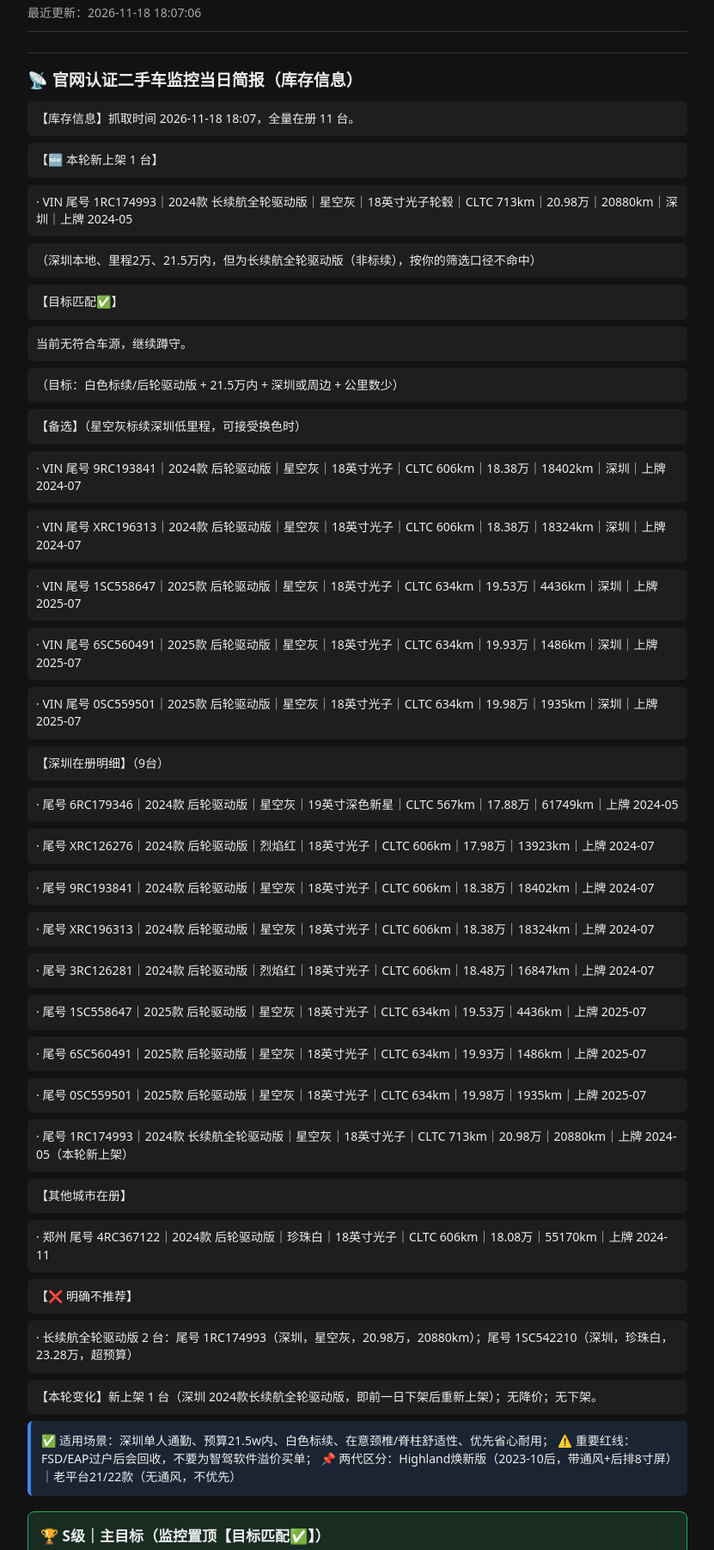
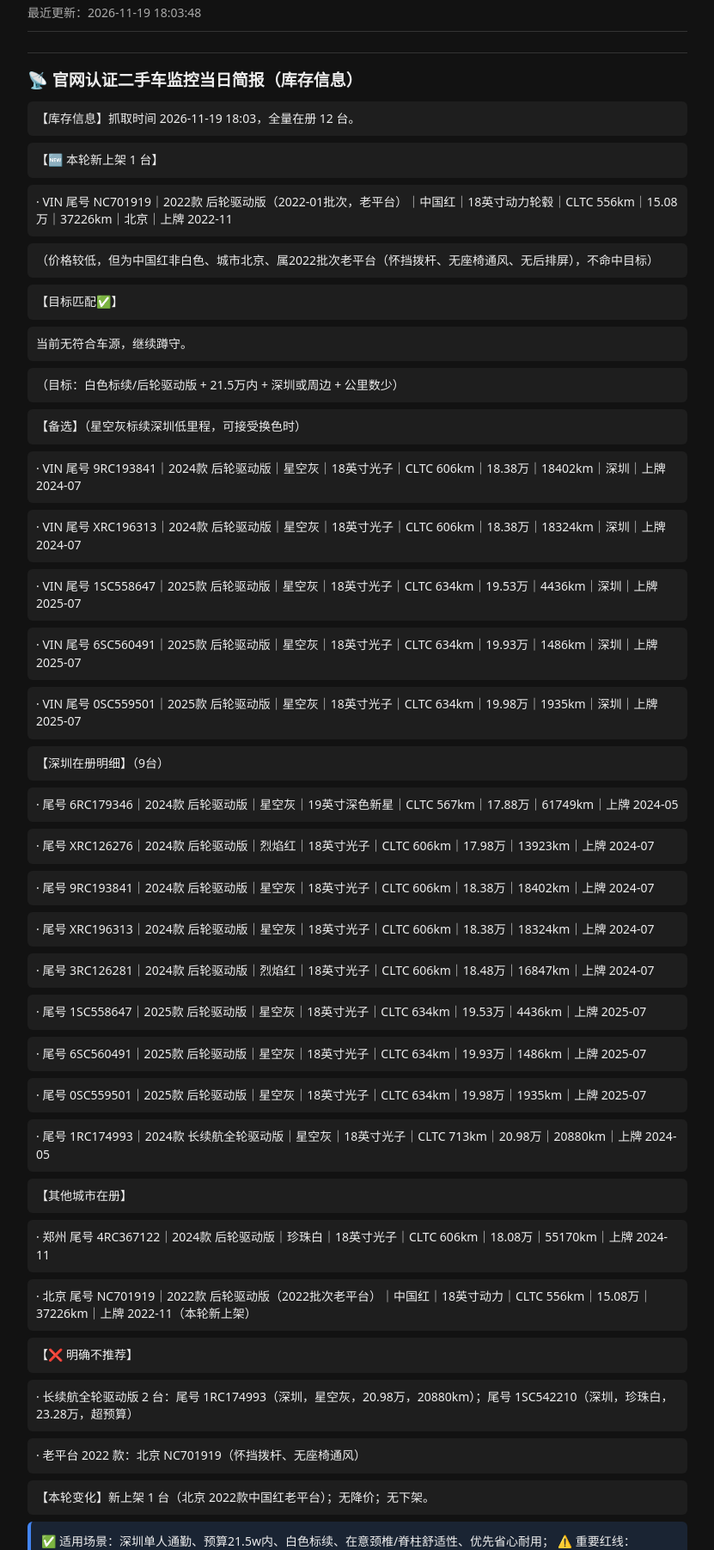
Before and after one commit to LZQ-98/tesla-m3-used-monitor, a plain HTML site: page index.html in a window 1280 px wide. Shown: the part 50-1853 px from the top of the page at 86% size, without its empty margins (224-1055 px from the left). Drawn offline with Linux system fonts and the light colour scheme.

Commit message:
auto: update 2026-11-19 18:03:48

```diff
--- a/index.html
+++ b/index.html
@@ -118,16 +118,16 @@
 <body>
     <div class="header">
         <h1>🏁 Model3 特斯拉认证二手车 性价比看板</h1>
-        <div class="update-time">最近更新：2026-11-18 18:07:06</div>
+        <div class="update-time">最近更新：2026-11-19 18:03:48</div>
     </div>
 
     <!-- 库存/监控简报区 置顶 -->
     <div class="monitor-area">
         <h2>📡 官网认证二手车监控当日简报（库存信息）</h2>
-        <div class="log-item">【库存信息】抓取时间 2026-11-18 18:07，全量在册 11 台。</div>
+        <div class="log-item">【库存信息】抓取时间 2026-11-19 18:03，全量在册 12 台。</div>
 <div class="log-item">【🆕 本轮新上架 1 台】</div>
-<div class="log-item">· VIN 尾号 1RC174993｜2024款 长续航全轮驱动版｜星空灰｜18英寸光子轮毂｜CLTC 713km｜20.98万｜20880km｜深圳｜上牌 2024-05</div>
-<div class="log-item">（深圳本地、里程2万、21.5万内，但为长续航全轮驱动版（非标续），按你的筛选口径不命中）</div>
+<div class="log-item">· VIN 尾号 NC701919｜2022款 后轮驱动版（2022-01批次，老平台）｜中国红｜18英寸动力轮毂｜CLTC 556km｜15.08万｜37226km｜北京｜上牌 2022-11</div>
+<div class="log-item">（价格较低，但为中国红非白色、城市北京、属2022批次老平台（怀挡拨杆、无座椅通风、无后排屏），不命中目标）</div>
 <div class="log-item">【目标匹配✅】</div>
 <div class="log-item">当前无符合车源，继续蹲守。</div>
 <div class="log-item">（目标：白色标续/后轮驱动版 + 21.5万内 + 深圳或周边 + 公里数少）</div>
@@ -146,12 +146,14 @@
 <div class="log-item">· 尾号 1SC558647｜2025款 后轮驱动版｜星空灰｜18英寸光子｜CLTC 634km｜19.53万｜4436km｜上牌 2025-07</div>
 <div class="log-item">· 尾号 6SC560491｜2025款 后轮驱动版｜星空灰｜18英寸光子｜CLTC 634km｜19.93万｜1486km｜上牌 2025-07</div>
 <div class="log-item">· 尾号 0SC559501｜2025款 后轮驱动版｜星空灰｜18英寸光子｜CLTC 634km｜19.98万｜1935km｜上牌 2025-07</div>
-<div class="log-item">· 尾号 1RC174993｜2024款 长续航全轮驱动版｜星空灰｜18英寸光子｜CLTC 713km｜20.98万｜20880km｜上牌 2024-05（本轮新上架）</div>
+<div class="log-item">· 尾号 1RC174993｜2024款 长续航全轮驱动版｜星空灰｜18英寸光子｜CLTC 713km｜20.98万｜20880km｜上牌 2024-05</div>
 <div class="log-item">【其他城市在册】</div>
 <div class="log-item">· 郑州 尾号 4RC367122｜2024款 后轮驱动版｜珍珠白｜18英寸光子｜CLTC 606km｜18.08万｜55170km｜上牌 2024-11</div>
+<div class="log-item">· 北京 尾号 NC701919｜2022款 后轮驱动版（2022批次老平台）｜中国红｜18英寸动力｜CLTC 556km｜15.08万｜37226km｜上牌 2022-11（本轮新上架）</div>
 <div class="log-item">【❌ 明确不推荐】</div>
 <div class="log-item">· 长续航全轮驱动版 2 台：尾号 1RC174993（深圳，星空灰，20.98万，20880km）；尾号 1SC542210（深圳，珍珠白，23.28万，超预算）</div>
-<div class="log-item">【本轮变化】新上架 1 台（深圳 2024款长续航全轮驱动版，即前一日下架后重新上架）；无降价；无下架。</div>
+<div class="log-item">· 老平台 2022 款：北京 NC701919（怀挡拨杆、无座椅通风）</div>
+<div class="log-item">【本轮变化】新上架 1 台（北京 2022款中国红老平台）；无降价；无下架。</div>
 
     </div>
 
```
